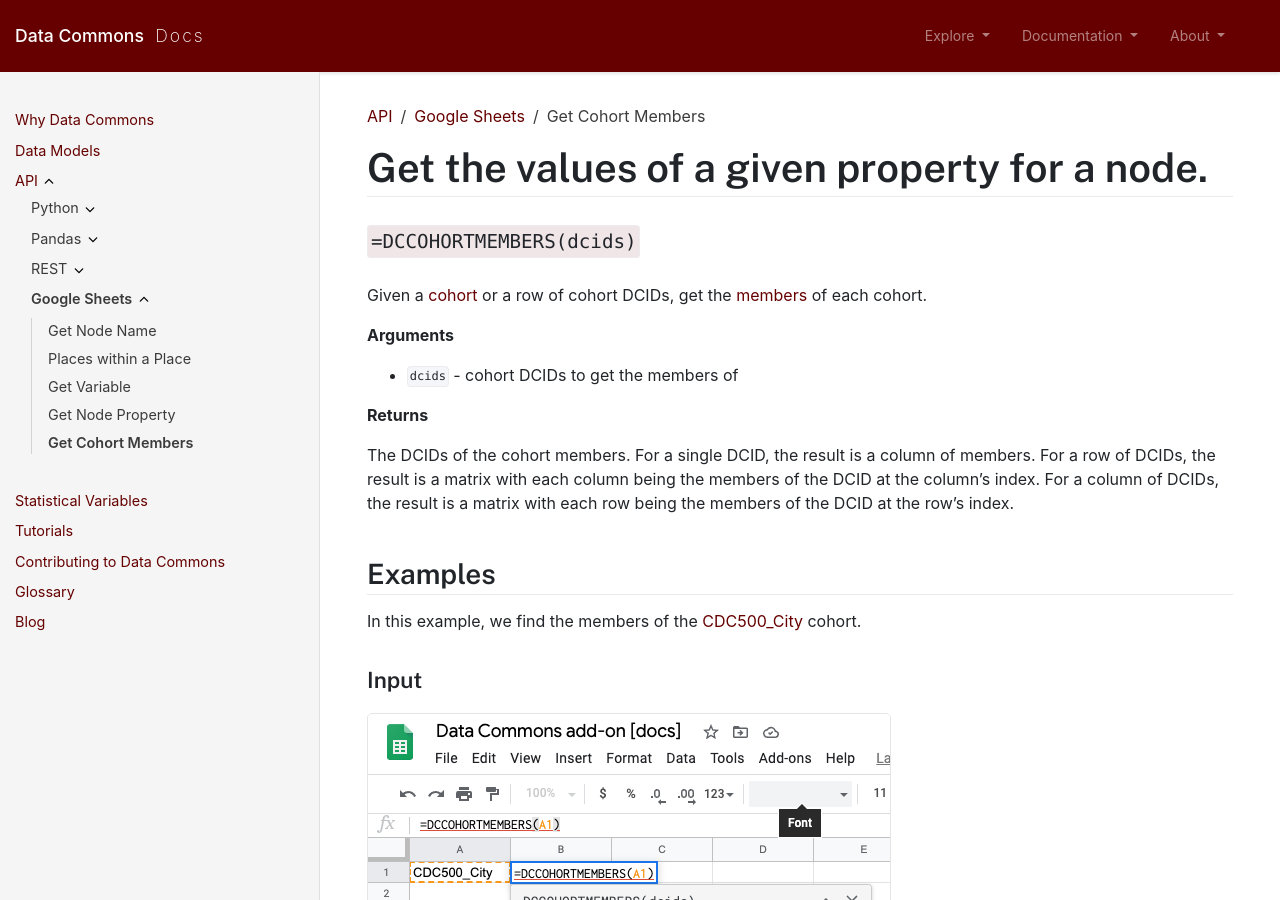
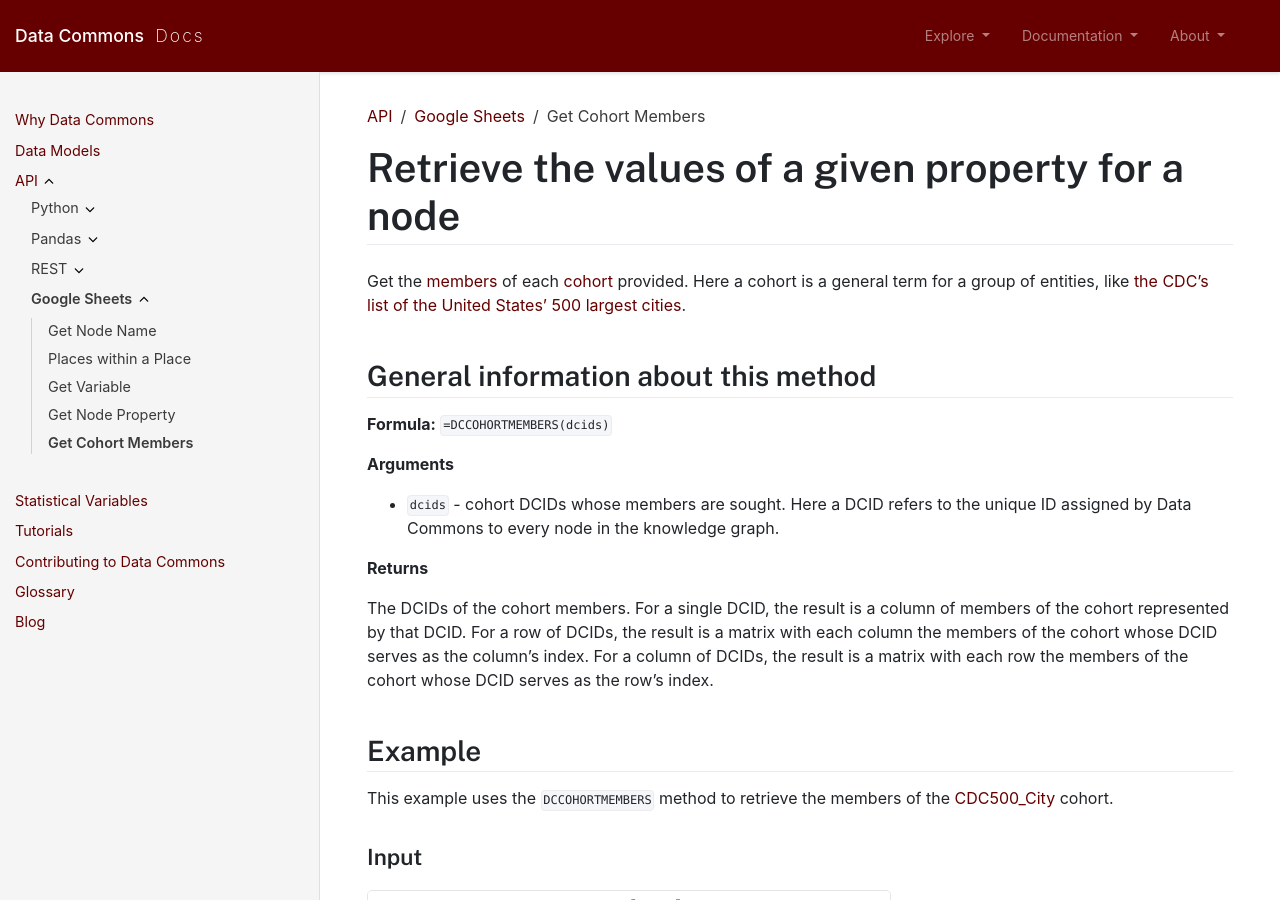
Before and after one commit to datacommonsorg/docsite, a Jekyll site: the page built from api/sheets/get_cohort_members.md, in a window 1280 px wide and 900 px high. Built offline with Jekyll 4.4.1, drawn with Linux system fonts in a browser that asks for light colours; comment, search, counter and statistics services are not loaded.

Commit message:
Sheets get cohort (#132)
doc update

```diff
--- a/api/sheets/get_cohort_members.md
+++ b/api/sheets/get_cohort_members.md
@@ -6,22 +6,24 @@
 grand_parent: API
 ---
 
-# Get the values of a given property for a node.
+# Retrieve the values of a given property for a node
 
-## `=DCCOHORTMEMBERS(dcids)`
+Get the [members](http://browser.datacommons.org/kg?dcid=member) of each [cohort](/glossary.html) provided. Here a cohort is a general term for a group of entities, like [the CDC's list of the United States' 500 largest cities](https://datacommons.org/browser/CDC500_City).
 
-Given a [cohort](http://browser.datacommons.org/kg?dcid=Cohort) or a row of cohort DCIDs, get the [members](http://browser.datacommons.org/kg?dcid=member) of each cohort.
+## General information about this method
+
+**Formula:** `=DCCOHORTMEMBERS(dcids)`
 
 **Arguments**
-*    `dcids` - cohort DCIDs to get the members of
+*    `dcids` - cohort DCIDs whose members are sought. Here a DCID refers to the unique ID assigned by Data Commons to every node in the knowledge graph.
 
 **Returns**
 
-The DCIDs of the cohort members. For a single DCID, the result is a column of members. For a row of DCIDs, the result is a matrix with each column being the members of the DCID at the column's index. For a column of DCIDs, the result is a matrix with each row being the members of the DCID at the row's index.
+The DCIDs of the cohort members. For a single DCID, the result is a column of members of the cohort represented by that DCID. For a row of DCIDs, the result is a matrix with each column the members of the cohort whose DCID serves as the column's index. For a column of DCIDs, the result is a matrix with each row the members of the cohort whose DCID serves as the row's index.
 
-## Examples
+## Example
 
-In this example, we find the members of the [CDC500_City](https://datacommons.org/browser/CDC500_City) cohort.
+This example uses the `DCCOHORTMEMBERS` method to retrieve the members of the [CDC500_City](https://datacommons.org/browser/CDC500_City) cohort.
 
 ### Input
 
```
